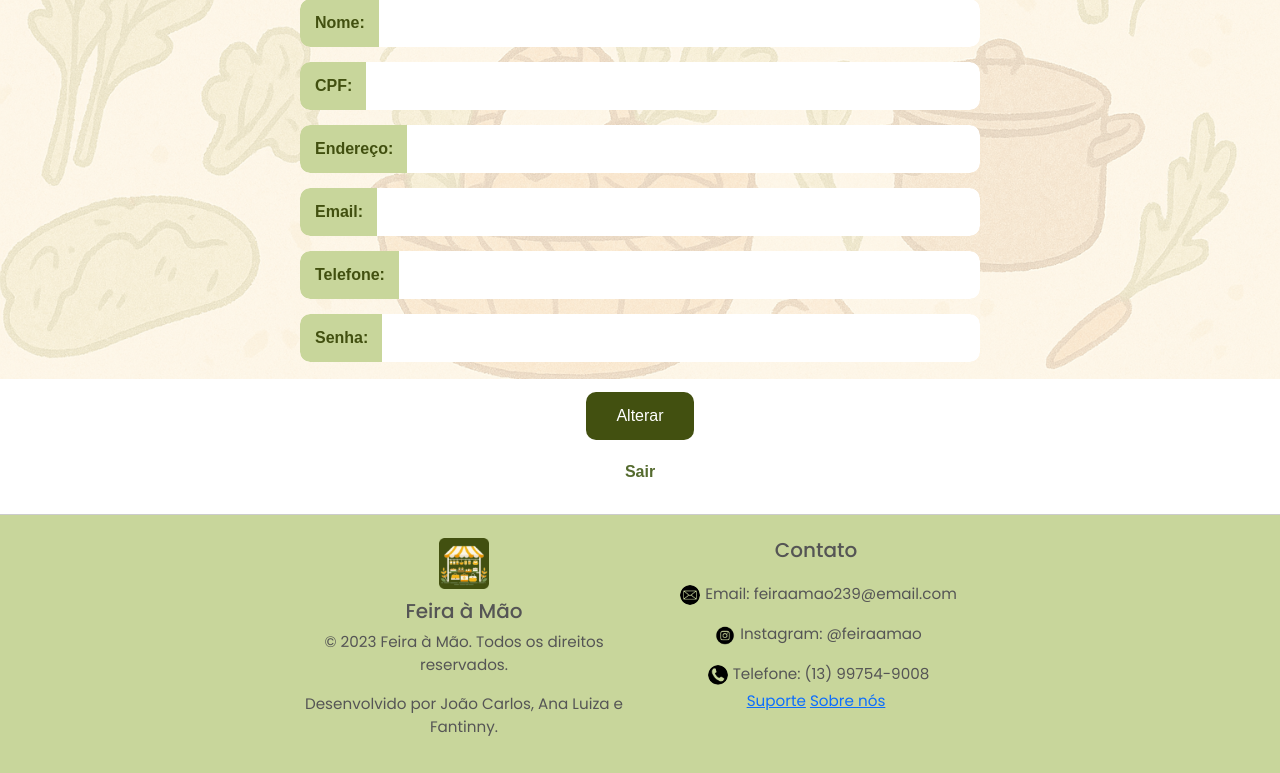
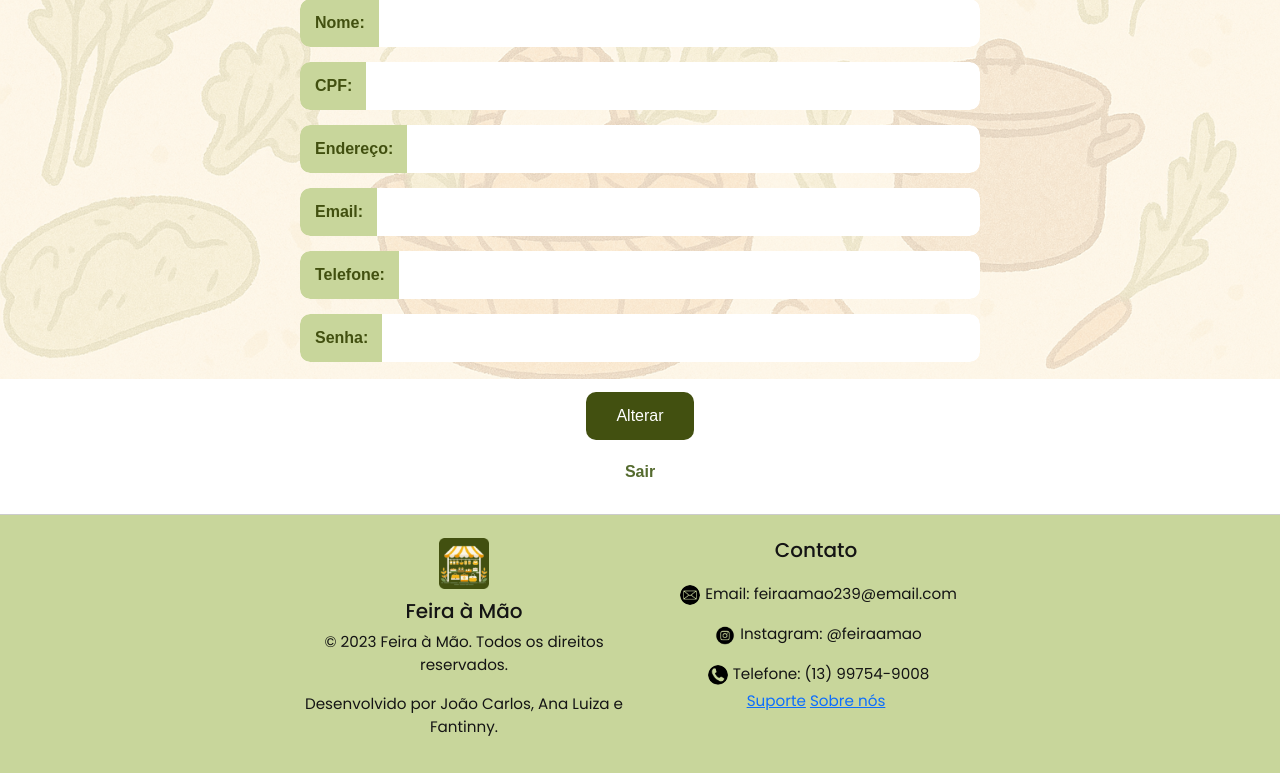
Before and after one commit to JoaoCarlosO/TCCFeiraAMao, a Flask app: page /perfil in a window 1280 px wide. Shown: the part 421-1194 px from the top of the page. Run offline with Flask 3, Linux system fonts and the light colour scheme; data that the repository does not hold is empty; parts of the project's set-up code (start-up, migrations or seed data) failed here and were passed over; some web fonts are replaced.

Commit message:
@JoaoCarlosO enviando última atualização p/ a pré banca

```diff
--- a/WEB/static/css/index.css
+++ b/WEB/static/css/index.css
@@ -249,6 +249,7 @@ nav a:hover {
     height: 600px;
     perspective: 1000px;
     background-color: #F7F0CE;
+    margin-bottom: 50px;
   }
 
   .card-inner {
--- a/WEB/static/css/perfil.css
+++ b/WEB/static/css/perfil.css
@@ -162,7 +162,7 @@ button:hover {
 footer {
   font-family: "Poppins", sans-serif;
   font-size: 0.95rem;
-  color: #555;
+  color: #141414;
   border-top: 1px solid #ccc;
   background-color: #C8D69B;
   margin-top: 30px;
```
